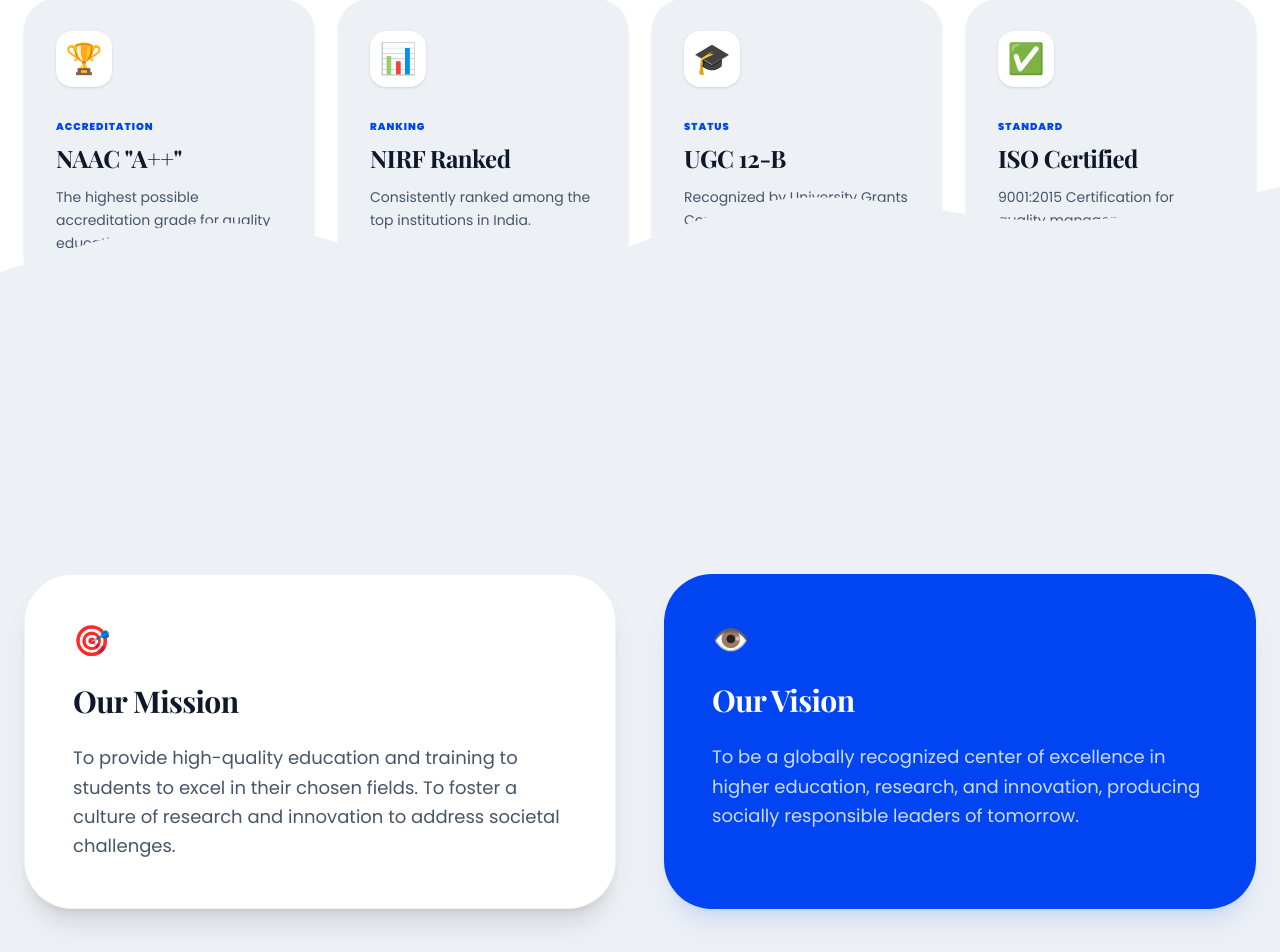
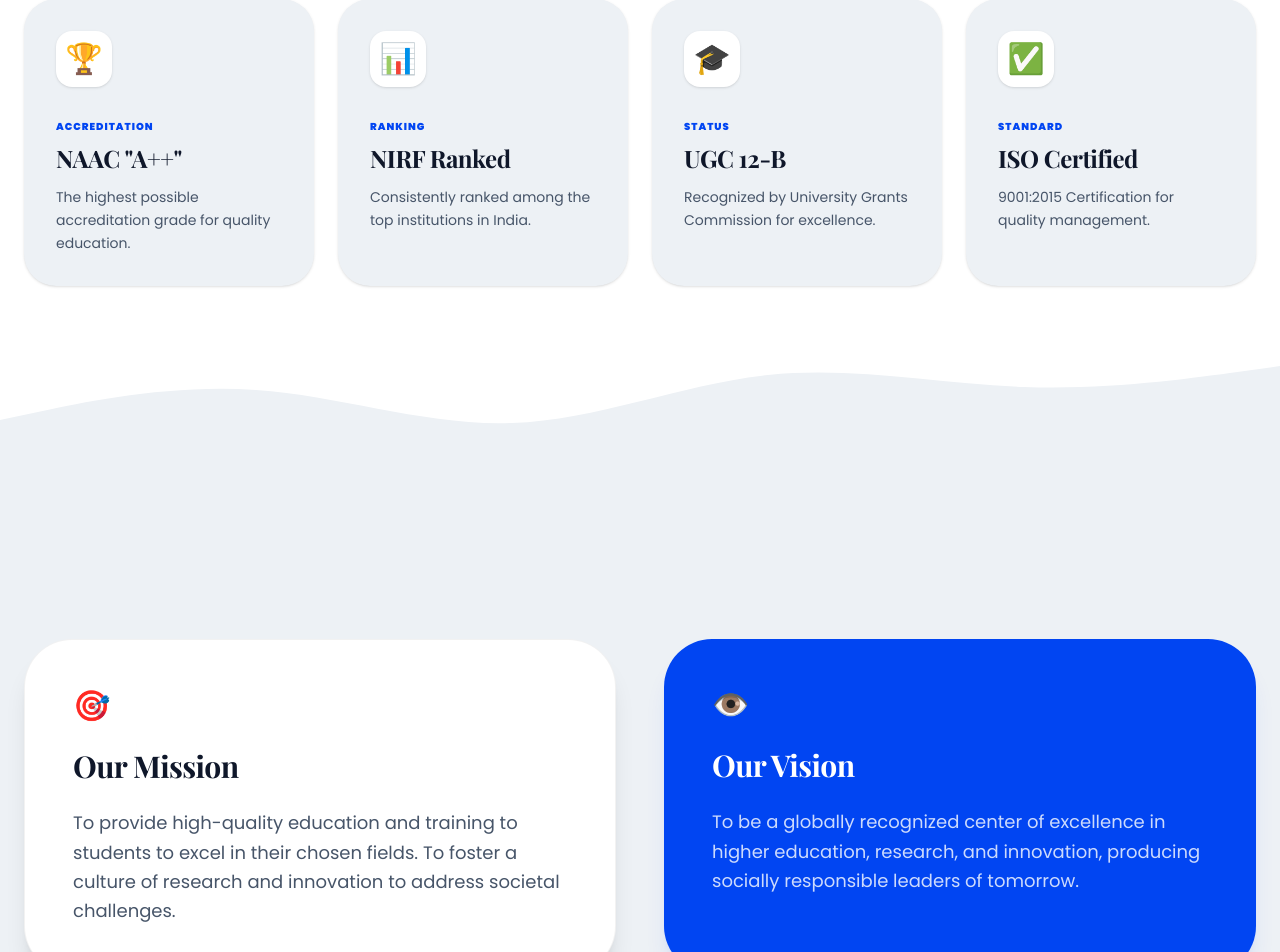
Before and after one commit to Mridul2214/PKDAS-web, a React (Vite) app in the folder Frontend/: page /about in a window 1280 px wide. Shown: the part 1160-2112 px from the top of the page. Built offline with nearby package versions, Linux system fonts and the light colour scheme; a web font is replaced by a local one.

Commit message:
Fix About page layout

```diff
--- a/Frontend/src/App.jsx
+++ b/Frontend/src/App.jsx
@@ -1,6 +1,10 @@
 import React, { useEffect } from 'react';
 import Lenis from 'lenis';
 import { BrowserRouter as Router, Routes, Route } from 'react-router-dom';
+import gsap from 'gsap';
+import { ScrollTrigger } from 'gsap/ScrollTrigger';
+
+gsap.registerPlugin(ScrollTrigger);
 
 // Pages
 import { Home } from './pages/Home';
@@ -27,14 +31,17 @@
   useEffect(() => {
     const lenis = new Lenis();
 
-    function raf(time) {
-      lenis.raf(time);
-      requestAnimationFrame(raf);
-    }
+    lenis.on('scroll', ScrollTrigger.update);
 
-    requestAnimationFrame(raf);
+    const raf = (time) => {
+      lenis.raf(time * 1000);
+    };
+
+    gsap.ticker.add(raf);
+    gsap.ticker.lagSmoothing(0);
 
     return () => {
+      gsap.ticker.remove(raf);
       lenis.destroy();
     };
   }, []);
--- a/Frontend/src/pages/About.jsx
+++ b/Frontend/src/pages/About.jsx
@@ -14,8 +14,11 @@
     };
 
     return (
-      <div className={`section-wave wave-${position} ${flipped ? 'wave-flipped' : ''}`} style={{ opacity, position: 'absolute', width: '100%', left: 0, zIndex: 5 }}>
-        <svg viewBox="0 0 1440 320" preserveAspectRatio="none" style={{ height: '100%', width: '100%' }}>
+      <div
+        className={`absolute left-0 w-full overflow-hidden pointer-events-none z-0 ${position === 'top' ? 'top-0' : 'bottom-0'} ${flipped ? 'rotate-180' : ''}`}
+        style={{ opacity }}
+      >
+        <svg viewBox="0 0 1440 320" preserveAspectRatio="none" className="block w-full h-[120px] md:h-[180px]">
           <path fill={color} fillOpacity="1" d={waves[type]}></path>
         </svg>
       </div>
@@ -68,7 +71,7 @@
     <main ref={container} className="bg-white min-h-screen overflow-hidden relative">
 
       {/* ── HERO SECTION ── */}
-      <section className="relative pt-32 pb-48 bg-[#EDF1F5] overflow-hidden">
+      <section className="relative pt-24 pb-40 lg:pt-32 lg:pb-48 bg-[#EDF1F5] overflow-hidden">
         <div className="absolute top-0 right-0 w-[800px] h-[800px] bg-[#0145F2]/5 rounded-full blur-[120px] -translate-y-1/2 translate-x-1/2"></div>
 
         <div className="container mx-auto px-6 relative z-10 text-center">
@@ -87,8 +90,8 @@
       </section>
 
       {/* ── ACCREDITATIONS SECTION ── */}
-      <section id="accreditations" className="relative py-32 bg-white z-10">
-        <div className="container mx-auto px-6">
+      <section id="accreditations" className="relative pt-24 pb-48 lg:pt-32 lg:pb-56 bg-white z-10 flex flex-col">
+        <div className="container mx-auto px-6 relative z-10">
           <div className="max-w-7xl mx-auto">
             <div className="flex flex-col md:flex-row items-end justify-between gap-6 mb-16">
               <div className="max-w-2xl">
@@ -105,7 +108,7 @@
                 { title: 'UGC 12-B', desc: 'Recognized by University Grants Commission for excellence.', icon: '🎓', tag: 'Status' },
                 { title: 'ISO Certified', desc: '9001:2015 Certification for quality management.', icon: '✅', tag: 'Standard' },
               ].map((item, idx) => (
-                <div key={idx} className="gsap-stagger-child group p-8 rounded-[2rem] bg-[#EDF1F5] hover:bg-[#0145F2] transition-all duration-500 cursor-default shadow-sm hover:shadow-2xl hover:shadow-[#0145F2]/20 hover:-translate-y-2">
+                <div key={idx} className="gsap-stagger-child group p-8 rounded-[2rem] bg-[#EDF1F5] hover:bg-[#0145F2] transition-all duration-500 cursor-default shadow-sm hover:shadow-2xl hover:shadow-[#0145F2]/20 hover:-translate-y-2 relative z-10">
                   <div className="w-14 h-14 rounded-2xl bg-white flex items-center justify-center text-3xl mb-8 group-hover:scale-110 transition-transform duration-500 shadow-sm">
                     {item.icon}
                   </div>
@@ -122,17 +125,17 @@
       </section>
 
       {/* ── MISSION & VISION ── */}
-      <section id="mission" className="relative py-40 bg-[#EDF1F5] z-0">
-        <div className="container mx-auto px-6">
-          <div className="grid grid-cols-1 md:grid-cols-2 gap-12 max-w-7xl mx-auto">
-            <div className="gsap-reveal p-12 bg-white rounded-[3rem] shadow-xl border border-black/5">
+      <section id="mission" className="relative py-24 lg:py-32 bg-[#EDF1F5] z-10">
+        <div className="container mx-auto px-6 relative z-10 border-t border-transparent">
+          <div className="grid grid-cols-1 md:grid-cols-2 gap-8 lg:gap-12 max-w-7xl mx-auto">
+            <div className="gsap-reveal p-10 lg:p-12 bg-white rounded-[2rem] lg:rounded-[3rem] shadow-xl border border-black/5 relative z-10">
               <div className="text-3xl mb-6">🎯</div>
               <h2 className="text-3xl font-display font-bold text-on-surface mb-6">Our Mission</h2>
               <p className="text-lg font-body text-on-surface-variant leading-relaxed">
                 To provide high-quality education and training to students to excel in their chosen fields. To foster a culture of research and innovation to address societal challenges.
               </p>
             </div>
-            <div className="gsap-reveal p-12 bg-[#0145F2] rounded-[3rem] shadow-xl shadow-[#0145F2]/10">
+            <div className="gsap-reveal p-10 lg:p-12 bg-[#0145F2] rounded-[2rem] lg:rounded-[3rem] shadow-xl shadow-[#0145F2]/10 relative z-10">
               <div className="text-3xl mb-6">👁️</div>
               <h2 className="text-3xl font-display font-bold text-white mb-6">Our Vision</h2>
               <p className="text-lg font-body text-white/80 leading-relaxed">
@@ -144,10 +147,10 @@
       </section>
 
       {/* ── LEADERSHIP SECTION ── */}
-      <section id="leadership" className="relative py-32 bg-white z-10 overflow-hidden">
+      <section id="leadership" className="relative py-24 lg:py-32 bg-white z-10 overflow-hidden">
         <WavyDivider type="wave3" color="#EDF1F5" position="top" flipped />
 
-        <div className="container mx-auto px-6 pt-20">
+        <div className="container mx-auto px-6 pt-16 lg:pt-24 relative z-10">
           <div className="text-center mb-16 max-w-2xl mx-auto">
             <h2 className="gsap-reveal text-4xl md:text-5xl font-display font-bold text-on-surface mb-4">Eminent Leadership</h2>
             <p className="gsap-reveal text-on-surface-variant font-body text-lg">Guided by visionaries who have dedicated their lives to institutional building.</p>
```
